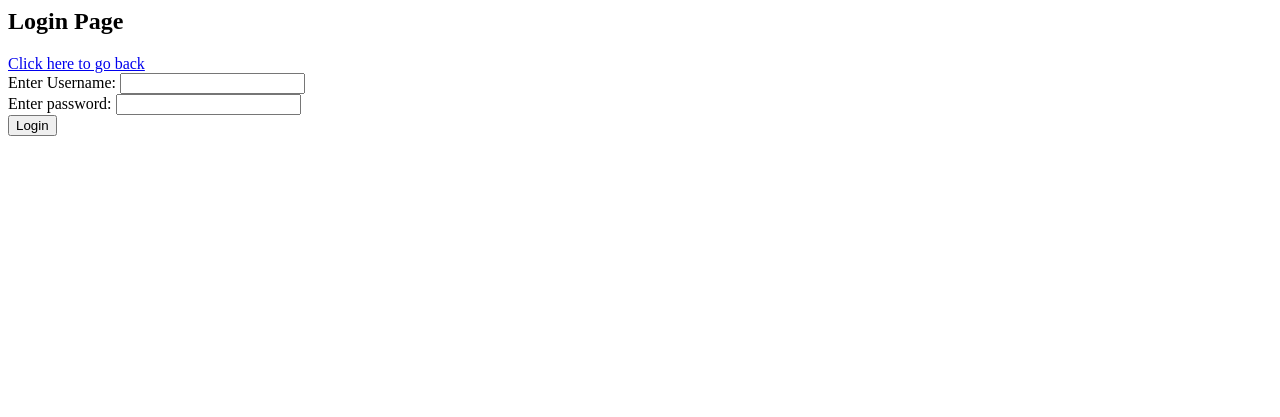
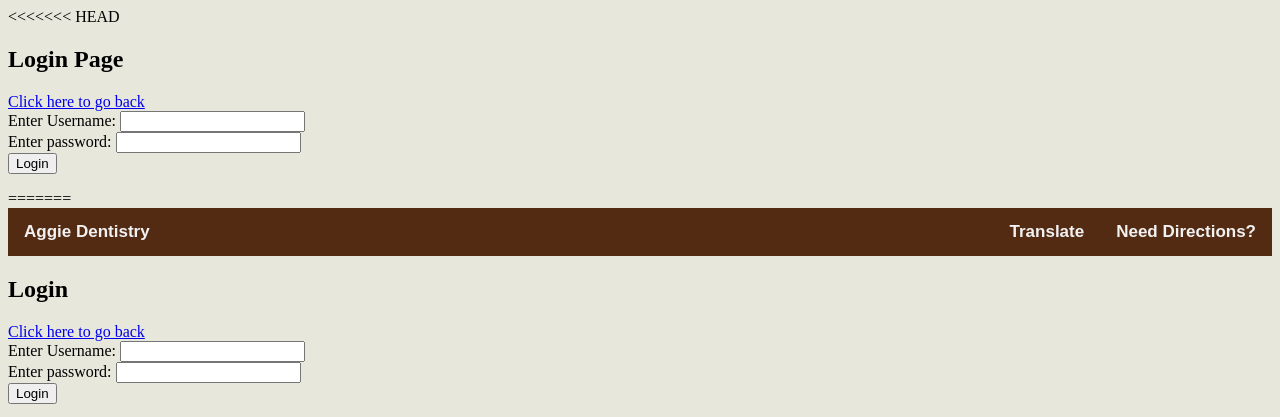
Before and after one commit to jacksonwrightjr/310-Group1-Final, a PHP site: page /login.php in a window 1280 px wide. Shown: the top 417 px of the page. Before the commit the page ends 136 px from the top, so only its background shows below. Run offline with PHP 8.4, Linux system fonts and the light colour scheme.

Commit message:
frontend changes

```diff
--- a/checklogin.php
+++ b/checklogin.php
@@ -47,12 +47,12 @@
                 }
                 else {
                     Print '<script>alert("Incorrect Password!");</script>';        // Prompts the user
-                    Print '<script>window.location.assign("login.php");</script>'; // redirects to login.php
+                    Print '<script>window.location.assign("index.php");</script>'; // redirects to login.php
                 }
             }
         }
     } else {
         Print '<script>alert("Incorrect username!");</script>';        // Prompts the user
-        Print '<script>window.location.assign("login.php");</script>'; // redirects to login.php
+        Print '<script>window.location.assign("index.php");</script>'; // redirects to login.php
     }
 ?>
--- a/login.php
+++ b/login.php
@@ -1,5 +1,6 @@
 <html>
     <head>
+<<<<<<< HEAD
         <title>My first PHP Website</title>
     </head>
     <body>
@@ -14,3 +15,33 @@
         </form>
     </body>
 </html>
+=======
+        <title>Login</title>
+        <link rel = "stylesheet" href = "style.css">
+        <link rel= "icon" type = "image/x-icon" href = "img/tooth.png">
+    </head>
+    <body style="background-color:rgb(232, 231, 220);">
+    <div class = "topnav">
+    <a style="font-family: Arial, Helvetica, sans-serif; font-weight:bold">Aggie Dentistry</a>
+
+    <div class="topnav-right">
+    <a href = "#google_translate_element" style="font-family: Arial, Helvetica, sans-serif; font-weight:bold">Translate</a>
+    <a style="font-family: Arial, Helvetica, sans-serif; font-weight:bold">Need Directions?</a>
+    </div>
+  </div>
+        <h2>Login</h2>
+        <a href="index.php">Click here to go back</a>
+        <form action="checklogin.php" method="POST">
+           Enter Username: <input type="text"
+           name="username" required="required" /> <br/>
+           Enter password: <input type="password"
+           name="password" required="required" /> <br/>
+           <input type="submit" value="Login"/>
+        </form>
+
+        <div style = "margin-left:auto;margin-right:auto; list-style-type:none;">
+        <iframe  style = "margin-left:auto;margin-right:auto;" src="https://www.google.com/maps/embed?pb=!1m18!1m12!1m3!1d3433.769723482185!2d-96.3415445!3d30.612257799999995!2m3!1f0!2f0!3f0!3m2!1i1024!2i768!4f13.1!3m3!1m2!1s0x86468398550f7f1d%3A0x9dc3b5de86caa9a4!2sMemorial%20Student%20Center%2C%20275%20Joe%20Routt%20Blvd%2C%20College%20Station%2C%20TX%2077840!5e0!3m2!1sen!2sus!4v1670523414518!5m2!1sen!2sus" width="600" height="450" style="border:0; align-text:center;" allowfullscreen="" loading="lazy" referrerpolicy="no-referrer-when-downgrade"></iframe>
+        </div>
+    </body>
+</html>
+>>>>>>> 8414af2 (front end additions to index and sign in)
--- /dev/null
+++ b/style.css
@@ -0,0 +1,37 @@
+/* Add a black background color to the top navigation */
+.topnav {
+    background-color: rgba(83,42,18,255);
+    overflow: hidden;
+    position: fixed;
+    top: 0;
+    width: 100%;
+    position: sticky;
+    z-index: 1;
+  }
+
+  /* Style the links inside the navigation bar */
+  .topnav a {
+    float: left;
+    color: #f2f2f2;
+    text-align: center;
+    padding: 14px 16px;
+    text-decoration: none;
+    font-size: 17px;
+  }
+
+
+  /* Change the color of links on hover */
+  .topnav a:hover {
+    background-color: #ddd;
+    color: black;
+  }
+
+  /* Add a color to the active/current link */
+  .topnav a.active {
+    background-color: #04AA6D;
+    color: white;
+  }
+
+  .topnav-right {
+    float: right;
+  }
```
Also changed, not shown: index.php (+39 -0 lines), sign-in.css (added, +121 -0 lines), img/tooth.png (added).
